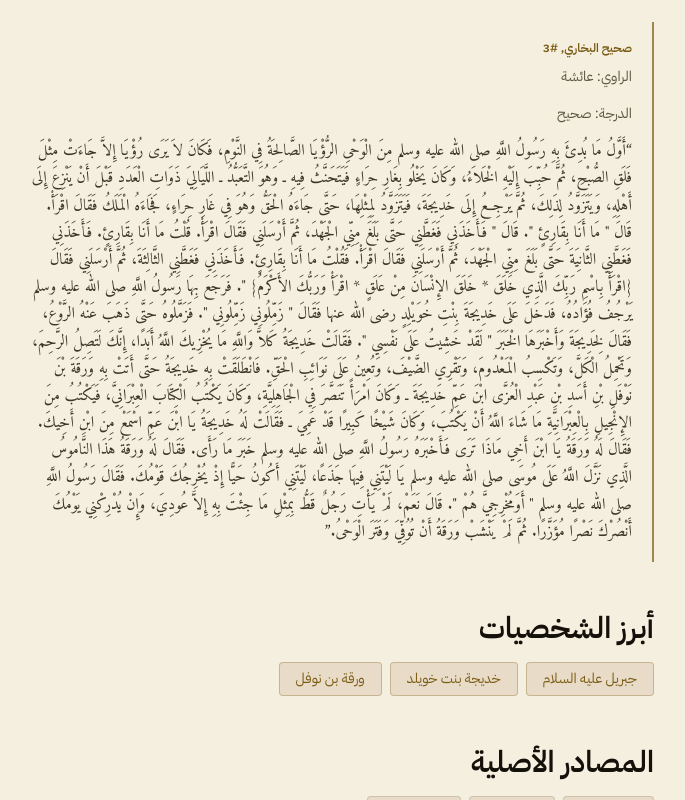
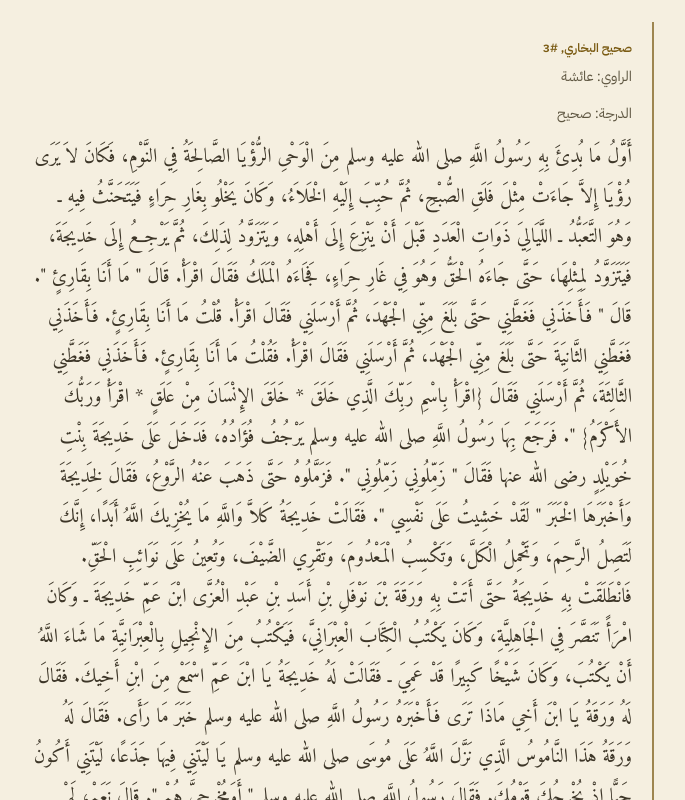
Before and after one commit to Abdalla-Eldoumani/seerah, a Next.js app: page /ar/era/meccan/mec-001 in a window 1280 px wide. Shown: the part 1480-2280 px from the top of the page, without its empty margins (298-983 px from the left). Built offline with nearby package versions, Linux system fonts and the light colour scheme; no server answers.

Commit message:
label the project's own hadith renderings and drop the quotation marks

```diff
--- a/src/components/reading/HadithBlock.tsx
+++ b/src/components/reading/HadithBlock.tsx
@@ -1,4 +1,5 @@
 import { useLocale, useTranslations } from 'next-intl';
+import { cn } from '@/lib/utils';
 import type { HadithReference } from '@/types/seerah';
 import { localizeSource } from '@/config/names';
 import { localizeFigure } from '@/config/figures';
@@ -10,24 +11,21 @@ interface HadithBlockProps {
 export default function HadithBlock({ reference }: HadithBlockProps) {
   const t = useTranslations('event');
   const locale = useLocale();
-  const isAr = locale === 'ar';
   const collection = localizeSource(reference.source, locale);
   const sourceLine = reference.hadithNumber
     ? `${collection}, #${reference.hadithNumber}`
     : collection;
 
-  // Prefer the verified Arabic text when available. Otherwise render the
-  // rendering for the reader's own language, with explicit lang and dir so
-  // screen readers and bidi resolution behave correctly.
-  const useArabic = isAr && Boolean(reference.textArabic);
+  // The Arabic matn is shown to Arabic readers. Everyone else, and an Arabic
+  // reader where no matn is stored, gets the project's own rendering, which is
+  // labelled as such because it is not a published translation.
+  const useArabic = locale === 'ar' && Boolean(reference.textArabic);
   const bodyText = useArabic
     ? reference.textArabic!
     : locale === 'fr'
       ? reference.textFrench
       : reference.textEnglish;
   const bodyLang = useArabic ? 'ar' : locale === 'fr' ? 'fr' : 'en';
-  const bodyDir = useArabic ? 'rtl' : 'ltr';
-  const bodyFont = useArabic ? 'font-arabic' : 'font-body';
 
   return (
     <div className="hadith-block">
@@ -42,11 +40,15 @@ export default function HadithBlock({ reference }: HadithBlockProps) {
       )}
       <p
         lang={bodyLang}
-        dir={bodyDir}
-        className={`text ${bodyFont}`}
+        dir={useArabic ? 'rtl' : 'ltr'}
+        className={cn(
+          'text',
+          useArabic ? 'font-arabic text-xl leading-loose' : 'font-body'
+        )}
       >
-        &ldquo;{bodyText}&rdquo;
+        {bodyText}
       </p>
+      {!useArabic && <p className="rendering-note">{t('renderingLabel')}</p>}
     </div>
   );
 }
```
